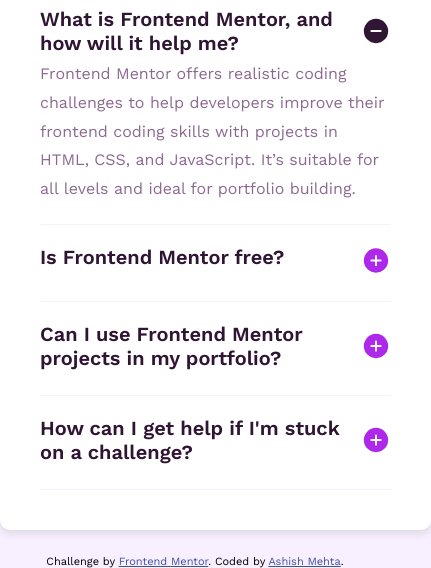
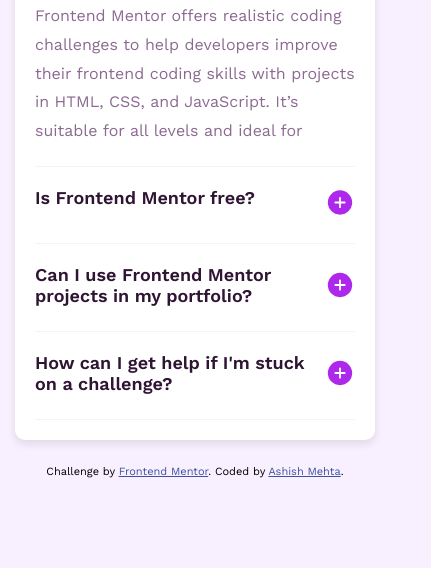
Before and after one commit to erashishmehta/FAQ-accordion, a plain HTML site: page index.html in a window 390 px wide. Shown: the part 304-872 px from the top of the page, 431 px wide, since content can reach past the window. After the commit the page ends 844 px from the top, so only its background shows below. Drawn offline with nearby package versions, Linux system fonts and the light colour scheme.

Commit message:
chore: refactor mobile style

```diff
--- a/assets/css/style.css
+++ b/assets/css/style.css
@@ -28,15 +28,18 @@
 
 .main {
   background-image: url('../images/background-pattern-mobile.svg');
-  background-repeat: no-repeat;
-  background-size: contain;
+  background-repeat: repeat-x;
   padding-top: 140px;
+  padding-left: 15px;
+  padding-right: 15px;
 }
 
-@media only screen and (min-width: 375px) {
+@media only screen and (min-width: 768px) {
   .main {
-    padding-top: 165px;
+    padding-top: 10vw;
     background-image: url('../images/background-pattern-desktop.svg');
+    background-repeat: no-repeat;
+    background-size: contain;
   }
 }
 
@@ -50,13 +53,12 @@
   border-radius: 10px;
   box-shadow: 0 4px 8px rgba(0, 0, 0, 0.1);
   padding: 20px;
-  width: 90%;
   max-width: 600px;
   margin: 0 auto;
   margin-bottom: 25px;
 }
 
-@media only screen and (min-width: 375px) {
+@media only screen and (min-width: 768px) {
   .faq-container {
     padding: 40px;
   }
@@ -69,7 +71,7 @@
   color: var(--clr-dark-purple);
 }
 
-@media only screen and (min-width: 375px) {
+@media only screen and (min-width: 768px) {
   .faq-container h1 {
     font-size: 52px;
     margin: 0 0 0 30px;
@@ -92,10 +94,16 @@
 
 .faq-item .faq-question h3 {
   color: var(--clr-dark-purple);
-  font-size: 20px;
+  font-size: 18px;
   font-weight: 600;
   margin: 0;
   padding: 0;
+}
+
+@media only screen and (min-width: 768px) {
+  .faq-item .faq-question h3 {
+    font-size: 20px;
+  }
 }
 
 .faq-item .faq-question img {
```
Also changed, not shown: 1 other file.
